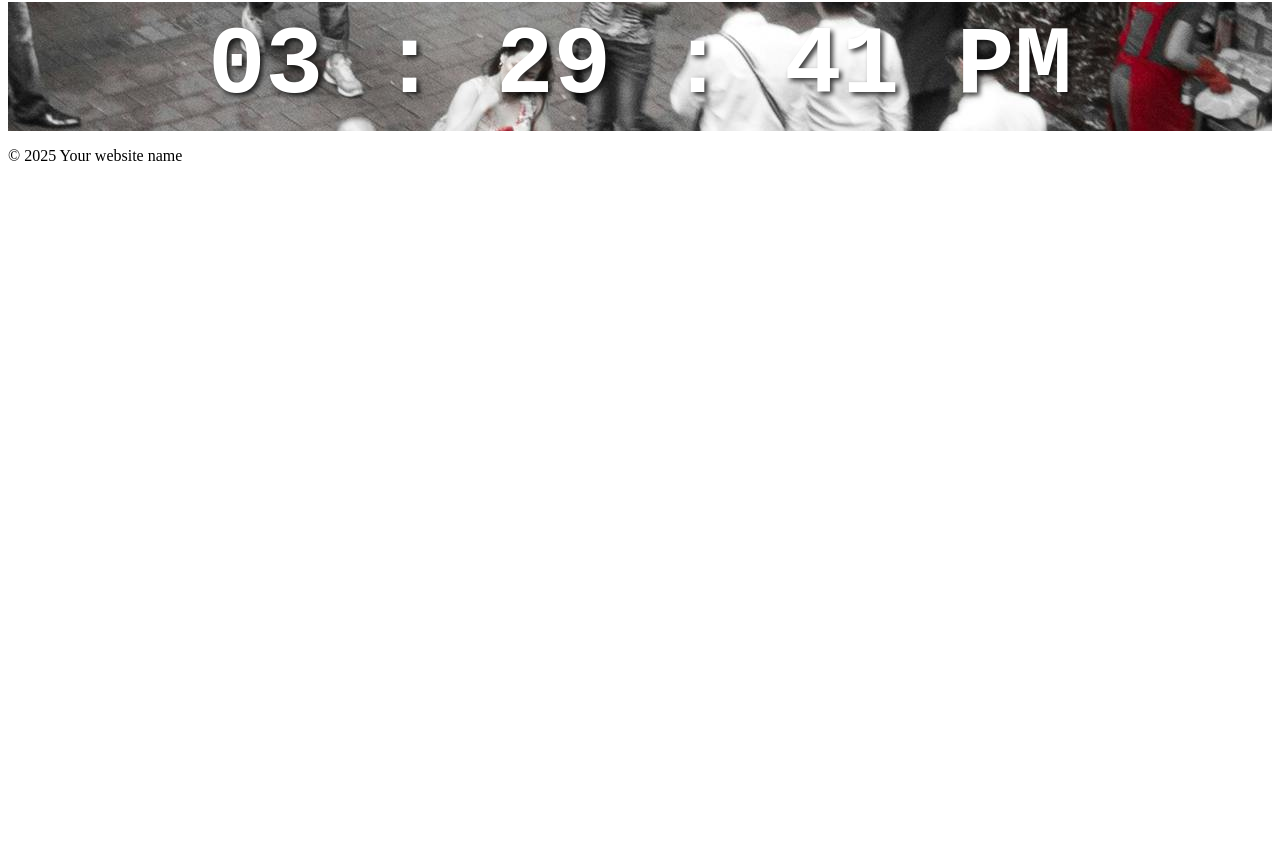
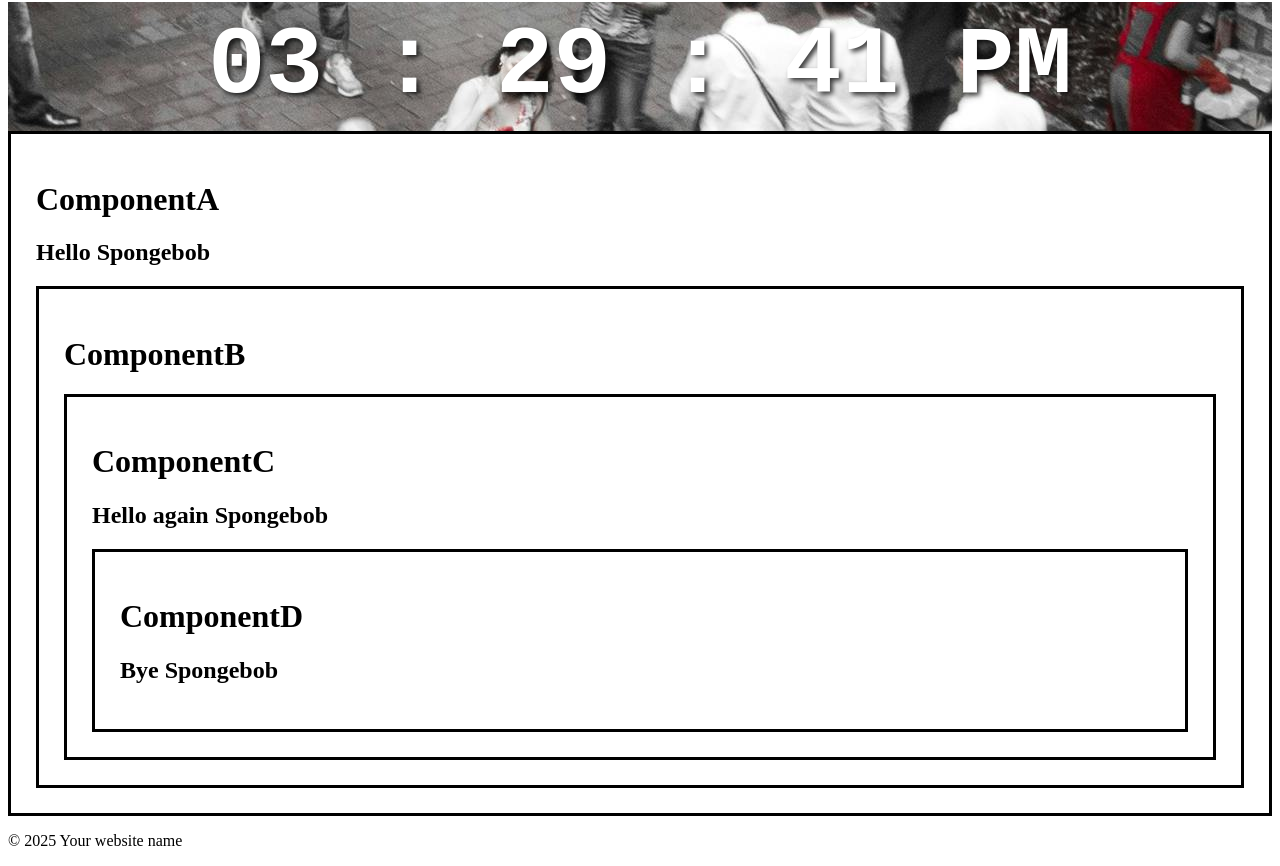
Before and after one commit to PranitaKute/React, a React (Vite) app: page / in a window 1280 px wide. Shown: the part 4510-5376 px from the top of the page. Before the commit the page ends 4691 px from the top, so only its background shows below. Built offline with nearby package versions, Linux system fonts and the light colour scheme.

Commit message:
useContext

```diff
--- a/src/App.jsx
+++ b/src/App.jsx
@@ -16,6 +16,8 @@
 import ToDoList from "./ToDoList";
 import UseEffect from "./UseEffect";
 import DigitalClock from "./DigitalClock";
+import ComponentA from "./ComponentA";
+import ComponentB from "./ComponentB";
 
 function App() {
   // Rendering List - List.jsx
@@ -108,6 +110,25 @@
           <UseEffect/>
           <DigitalClock/>
 
+          {/* useContext() - React Hook that allows you to share values
+          between multiple levels of components without passing props
+          through each level
+          Provider Component
+          1. import {createContext} from 'react';
+          2. export const MyContext = createContext();
+          3. <MyContext.Provider value={value}>
+              <child/>
+            </MyContext.Provider>
+
+          Consumer Components
+          1. import React, { useContext } from 'react';
+              import { MyContext } from './ComponentA';
+          2. const value = useContext(MyContext);
+          */}
+
+          <ComponentA/>
+
+
         <Footer/>
       </>
       // Empty angular brackets because App
--- /dev/null
+++ b/src/ComponentA.jsx
@@ -0,0 +1,19 @@
+import React, { useState, createContext } from "react";
+import ComponentB from "./ComponentB";
+
+export const userContext = createContext();
+
+function ComponentA(){
+    const [user, setUser] = useState("Spongebob");
+
+    return(
+        <div className="box">
+            <h1>ComponentA</h1>
+            <h2>{`Hello ${user}`}</h2>
+            <userContext.Provider value={user}>
+                <ComponentB user={user}/>
+            </userContext.Provider>
+        </div>
+    )
+}
+export default ComponentA
--- /dev/null
+++ b/src/ComponentB.jsx
@@ -0,0 +1,11 @@
+import ComponentC from "./ComponentC";
+
+function ComponentB(){
+    return(
+        <div className="box">
+            <h1>ComponentB</h1>
+            <ComponentC/>
+        </div>
+    )
+}
+export default ComponentB
--- /dev/null
+++ b/src/ComponentC.jsx
@@ -0,0 +1,17 @@
+import ComponentD from "./ComponentD";
+import React, { useContext } from "react";
+import { userContext } from "./ComponentA";
+
+function ComponentC(){
+
+    const user = useContext(userContext);
+
+    return(
+        <div className="box">
+            <h1>ComponentC</h1>
+            <h2>{`Hello again ${user}`}</h2>
+            <ComponentD/>
+        </div>
+    )
+}
+export default ComponentC
--- /dev/null
+++ b/src/ComponentD.jsx
@@ -0,0 +1,15 @@
+import React, { useContext } from "react";
+import { userContext } from "./ComponentA";
+
+function ComponentD(){
+
+    const user = useContext(userContext);
+
+    return(
+        <div className="box">
+            <h1>ComponentD</h1>
+            <h2>{`Bye ${user}`}</h2>
+        </div>
+    )
+}
+export default ComponentD
--- a/src/index.css
+++ b/src/index.css
@@ -282,3 +282,10 @@
   text-shadow: 3px 3px 5px rgb(0, 0, 0, 0.75);
   text-align: center;
 }
+
+
+/* useContext */
+.box{
+  border: 3px solid;
+  padding: 25px;
+}
```
